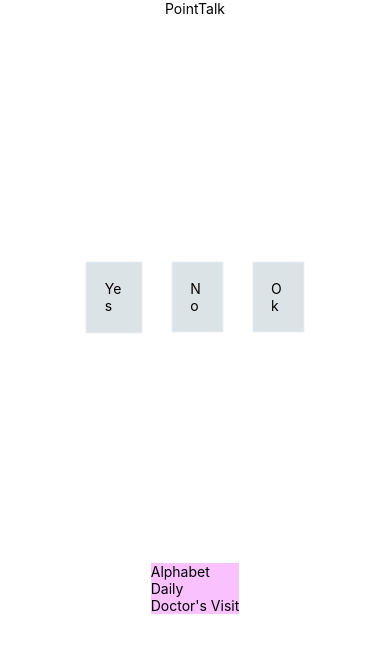
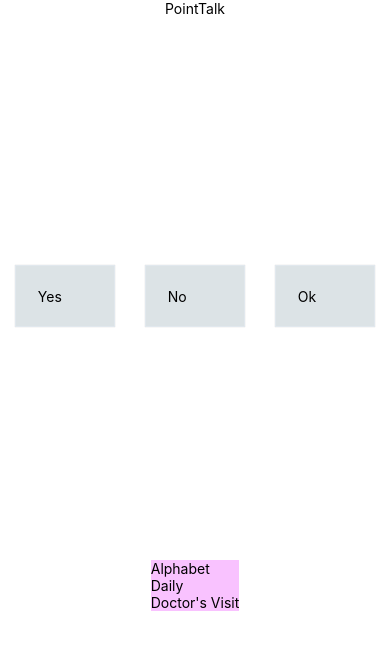
Before and after one commit to linnall/TechNova, a React Native app: screen / in a window 390 px wide. Shown: the top 652 px of the page. Built offline with nearby package versions, Linux system fonts and the light colour scheme.

Commit message:
set size of each vocab card

```diff
--- a/components/SelectedTopic.js
+++ b/components/SelectedTopic.js
@@ -19,6 +19,7 @@ export default function SelectedTopic(props) {
         word={item.en}
         bgColor={backgroundColor}
         textColor={color}
+        size={props.size}
       />
     );
   }
--- a/components/VocabCard.js
+++ b/components/VocabCard.js
@@ -9,7 +9,7 @@ import { Card } from 'react-native-elements';
 export default function VocabCard(props) {
     return (
         <TouchableOpacity onPress={props.onPress}>
-            <Card containerStyle={{backgroundColor: props.bgColor,width: props.size}}>
+            <Card containerStyle={{backgroundColor: props.bgColor, width: props.size}}>
                 <Text style={[{color: props.textColor}, styles.text]}>{props.word}</Text>
             </Card>
         </TouchableOpacity>
```
